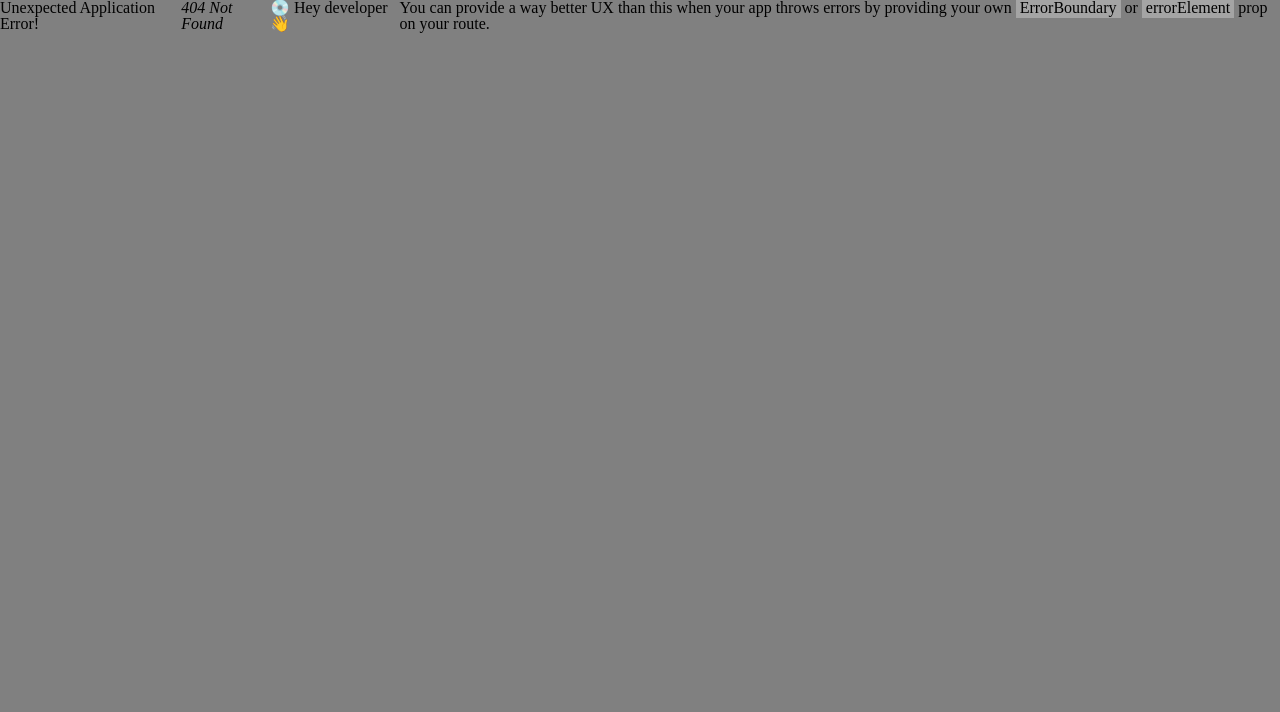
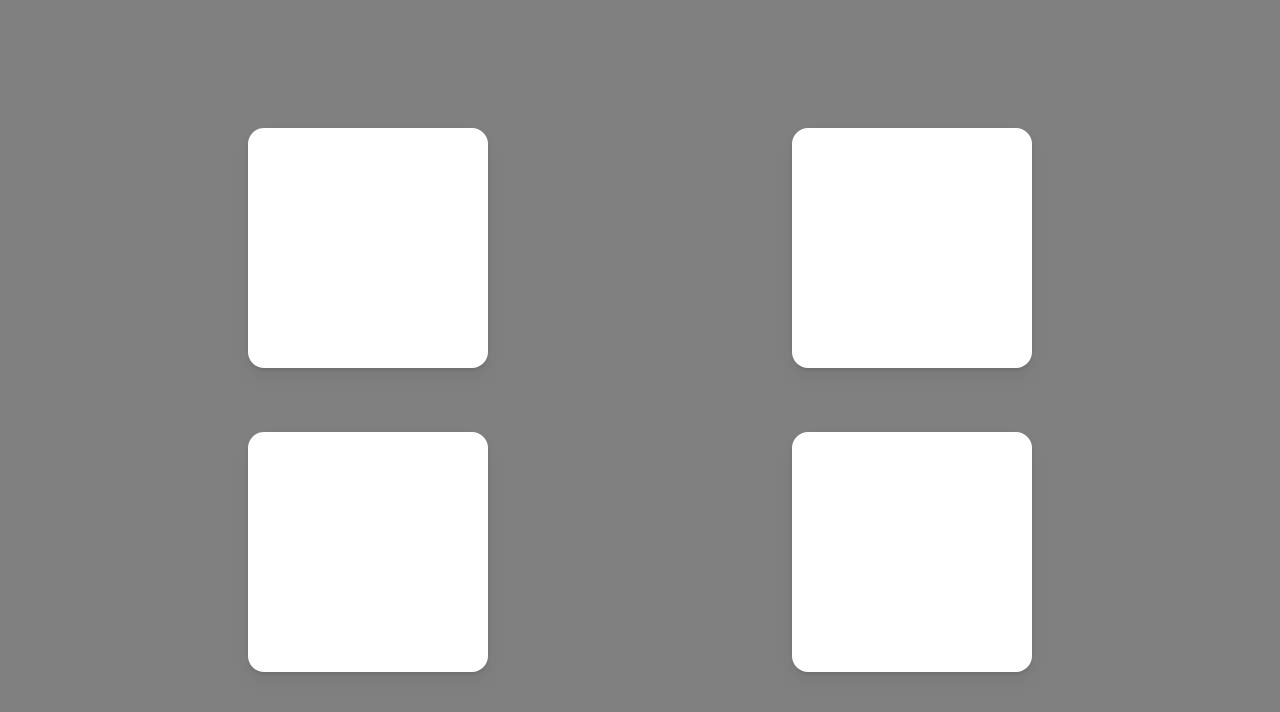
Before and after one commit to gon2s/react-animation, a React (Create React App) app: page /sixth in a window 1280 px wide. Before the commit this address had no page. Shown: the top 712 px of the page. Built offline with nearby package versions, Linux system fonts and the light colour scheme.

Commit message:
feat: sixth animation

```diff
--- a/src/index.css
+++ b/src/index.css
@@ -6,6 +6,7 @@ body {
   -webkit-font-smoothing: antialiased;
   -moz-osx-font-smoothing: grayscale;
   background-color: gray;
+  width: auto;
 }
 
 code {
@@ -15,6 +16,7 @@ code {
 
 #root {
   min-height: 100vh;
+  width: auto;
   display: flex;
 }
 
--- a/src/router/index.tsx
+++ b/src/router/index.tsx
@@ -6,6 +6,7 @@ import {
   FourthScreen,
   HomeScreen,
   SecondScreen,
+  SixthScreen,
   ThirdScreen,
 } from '../screens';
 
@@ -34,6 +35,10 @@ const AppRouter = createBrowserRouter([
     path: 'fifth',
     element: <FifthScreen />,
   },
+  {
+    path: 'sixth',
+    element: <SixthScreen />,
+  },
 ]);
 
 export default AppRouter;
--- a/src/screens/HomeScreen/index.tsx
+++ b/src/screens/HomeScreen/index.tsx
@@ -24,6 +24,9 @@ function HomeScreen() {
           <Link to={'fifth'}>
             <S.AnimationItemBox>{'ANIMATION 5'}</S.AnimationItemBox>
           </Link>
+          <Link to={'sixth'}>
+            <S.AnimationItemBox>{'ANIMATION 6'}</S.AnimationItemBox>
+          </Link>
         </S.AnimationBox>
       </S.Box>
     </S.Background>
--- /dev/null
+++ b/src/screens/SixthScreen/index.tsx
@@ -0,0 +1,47 @@
+import React, { useState } from 'react';
+import * as S from './styles';
+import { AnimatePresence } from 'framer-motion';
+
+function SixthScreen() {
+  const [id, setId] = useState<string>();
+
+  const box = Array.from({ length: 4 }, (_, i) => i.toString());
+
+  return (
+    <S.Wrapper>
+      <S.BoxWrapper>
+        {box.map(li => (
+          <S.Box
+            key={li}
+            layoutId={li}
+            onClick={() => {
+              setId(li);
+            }}
+          />
+        ))}
+      </S.BoxWrapper>
+      <AnimatePresence>
+        {id && (
+          <S.Overlay
+            onClick={() => setId(undefined)}
+            variants={S.overlayVariants}
+            initial={'start'}
+            animate={'visible'}
+            exit={'leaving'}
+          >
+            <S.Box
+              variants={S.overlayBoxVariants}
+              whileTap={'click'}
+              layoutId={id}
+              onClick={e => {
+                e.stopPropagation();
+              }}
+            />
+          </S.Overlay>
+        )}
+      </AnimatePresence>
+    </S.Wrapper>
+  );
+}
+
+export default SixthScreen;
--- /dev/null
+++ b/src/screens/SixthScreen/styles.ts
@@ -0,0 +1,68 @@
+import { motion, Variants } from 'framer-motion';
+import styled from 'styled-components';
+
+export const overlayVariants: Variants = {
+  start: {
+    opacity: 0,
+  },
+  visible: {
+    opacity: 1,
+  },
+  leaving: {
+    opacity: 0,
+  },
+};
+
+export const overlayBoxVariants: Variants = {
+  click: {
+    cursor: 'pointer',
+    backgroundColor: '#ECDFCC',
+    transition: {
+      type: 'spring',
+      duration: 0.4,
+    },
+  },
+};
+
+export const Wrapper = styled.div`
+  position: relative;
+  flex-grow: 1;
+`;
+
+export const BoxWrapper = styled.div`
+  padding: 120px;
+  height: 100%;
+  display: grid;
+  place-items: center;
+  grid-template-columns: 1fr 1fr;
+  grid-template-rows: 1fr 1fr;
+  gap: 48px;
+`;
+
+export const Box = styled(motion.div)`
+  cursor: pointer;
+  width: 240px;
+  aspect-ratio: 1;
+  display: flex;
+  justify-content: center;
+  align-items: center;
+  border-radius: 16px;
+  background-color: white;
+  box-shadow:
+    0 2px 3px rgba(0, 0, 0, 0.1),
+    0 10px 20px rgba(0, 0, 0, 0.06);
+`;
+
+export const Overlay = styled(motion.div)`
+  position: absolute;
+  top: 0;
+  bottom: 0;
+  left: 0;
+  right: 0;
+  width: 100%;
+  height: 100%;
+  background-color: rgba(0, 0, 0, 0.7);
+  display: flex;
+  justify-content: center;
+  align-items: center;
+`;
--- a/src/screens/index.ts
+++ b/src/screens/index.ts
@@ -4,3 +4,4 @@ export { default as SecondScreen } from './SecondScreen';
 export { default as ThirdScreen } from './ThirdScreen';
 export { default as FourthScreen } from './FourthScreen';
 export { default as FifthScreen } from './FifthScreen';
+export { default as SixthScreen } from './SixthScreen';
```
